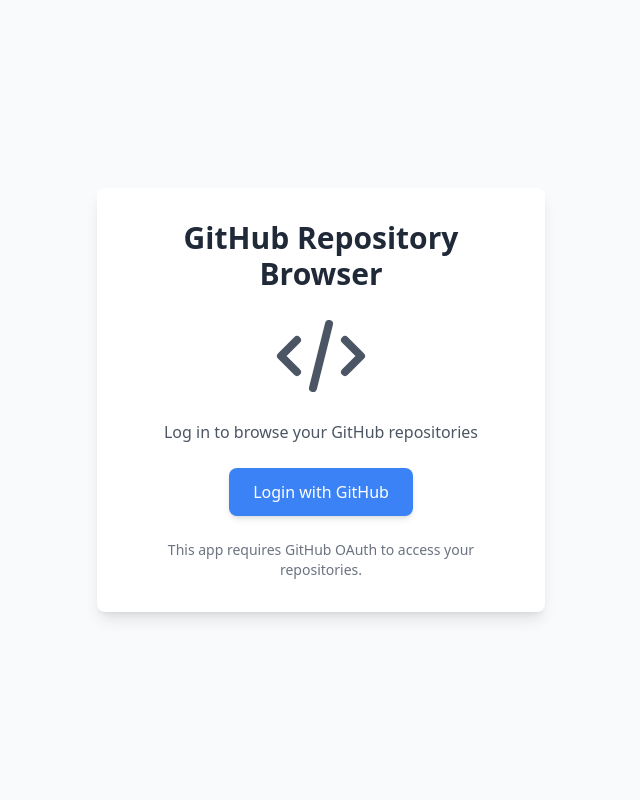
After one commit to SosoPkhakadze/Github-repository-browsing, a Flask app: template templates/login.html in a window 1280 px wide. The commit adds this page. Shown: the whole page, without its empty margins (319-959 px from the left). Run offline with Flask 3, Linux system fonts and the light colour scheme; the template is opened without the code that fills it, so the values that code supplies are empty; parts of the project's set-up code (start-up, migrations or seed data) failed here and were passed over; some libraries are stand-ins or nearby versions.

```diff
--- a/app.py
+++ b/app.py
@@ -1,6 +1,6 @@
 import os
 from dotenv import load_dotenv
-from flask import Flask, redirect, url_for, render_template, session
+from flask import Flask, redirect, url_for, render_template, session, request
 from authlib.integrations.flask_client import OAuth
 import requests
 
@@ -8,6 +8,9 @@
 
 app = Flask(__name__)
 app.secret_key = os.urandom(24)
+
+if not os.environ.get('GITHUB_CLIENT_ID') or not os.environ.get('GITHUB_CLIENT_SECRET'):
+    raise ValueError("GitHub OAuth credentials must be set in .env file")
 
 oauth = OAuth(app)
 github = oauth.register(
@@ -22,11 +25,10 @@
     client_kwargs={'scope': 'repo read:user'},
 )
 
-
 @app.route('/')
 def index():
     if 'github_token' not in session:
-        return '<a href="/login">Login with GitHub</a>'
+        return render_template('login.html')
 
     all_repos = []
     page = 1
@@ -36,7 +38,7 @@
         while True:
             try:
                 url = f'https://api.github.com/user/repos?page={page}&per_page=100'
-                headers = {'Authorization': 'Bearer ' + session['github_token']['access_token']}
+                headers = {'Authorization': f'Bearer {session["github_token"]["access_token"]}'}
                 response = requests.get(url, headers=headers)
                 response.raise_for_status()
                 repos_page = response.json()
@@ -51,15 +53,14 @@
                 all_repos.extend(repos_page)
                 page += 1
             except requests.exceptions.RequestException as e:
-                print(f"DEBUG: Detailed HTTP error: {e}")
-                return render_template('error.html', message="Failed to fetch repositories (HTTP error).")
+                app.logger.error(f"GitHub API error: {e}")
+                return render_template('error.html', message="Failed to fetch repositories")
 
     except Exception as e:
-        print(f"DEBUG: Unexpected error: {e}")
-        return render_template('error.html', message="An unexpected error occurred.")
+        app.logger.error(f"Unexpected error: {e}")
+        return render_template('error.html', message="An unexpected error occurred")
 
     technologies = sorted(list(technologies))
-
     return render_template(
         'index.html',
         user_info=session.get('user_info', {}),
@@ -74,24 +75,32 @@
 
 @app.route('/callback')
 def callback():
-    token = github.authorize_access_token()
-    if token is None:
-         return redirect('/')
-    resp = github.get('user', token=token)
-    profile = resp.json()
+    try:
+        token = github.authorize_access_token()
+        if not token:
+            return redirect('/')
 
-    session['github_token'] = token
-    session['user_info'] = {
-        'username': profile.get('login'),
-        'avatar_url': profile.get('avatar_url')
-    }
-    print(f"DEBUG: Session contents after callback: {session}")
+        resp = github.get('user', token=token)
+        profile = resp.json()
+
+        session['github_token'] = token
+        session['user_info'] = {
+            'username': profile.get('login'),
+            'avatar_url': profile.get('avatar_url')
+        }
+        return redirect(url_for('index'))
+    except Exception as e:
+        app.logger.error(f"Callback error: {e}")
+        return render_template('error.html', message="Authentication failed")
+
+@app.route('/logout')
+def logout():
+    session.clear()
     return redirect(url_for('index'))
 
 @app.errorhandler(404)
 def page_not_found(e):
     return render_template('404.html'), 404
 
-
 if __name__ == '__main__':
     app.run()
--- /dev/null
+++ b/templates/login.html
@@ -0,0 +1,27 @@
+<!DOCTYPE html>
+<html lang="en">
+<head>
+    <meta charset="UTF-8">
+    <meta name="viewport" content="width=device-width, initial-scale=1.0">
+    <title>GitHub Repository Browser</title>
+    <script src="https://cdn.tailwindcss.com"></script>
+    <link href="https://fonts.googleapis.com/css2?family=Inter:wght@300;400;600&display=swap" rel="stylesheet">
+</head>
+<body class="bg-gray-50 min-h-screen flex items-center justify-center">
+    <div class="bg-white shadow-lg rounded-lg p-8 max-w-md w-full text-center">
+        <h1 class="text-3xl font-bold mb-4 text-gray-800">GitHub Repository Browser</h1>
+        <div class="mb-6">
+            <svg xmlns="http://www.w3.org/2000/svg" class="h-24 w-24 mx-auto text-gray-600" fill="none" viewBox="0 0 24 24" stroke="currentColor">
+                <path stroke-linecap="round" stroke-linejoin="round" stroke-width="2" d="M10 20l4-16m4 4l4 4-4 4M6 16l-4-4 4-4" />
+            </svg>
+            <p class="text-gray-600 mt-4">Log in to browse your GitHub repositories</p>
+        </div>
+        <a href="/login" class="inline-block bg-blue-500 text-white px-6 py-3 rounded-lg hover:bg-blue-600 transition duration-300 shadow-md">
+            Login with GitHub
+        </a>
+        <div class="mt-6 text-sm text-gray-500">
+            <p>This app requires GitHub OAuth to access your repositories.</p>
+        </div>
+    </div>
+</body>
+</html>
```
Also changed, not shown: templates/index.html (+10 -5 lines).
